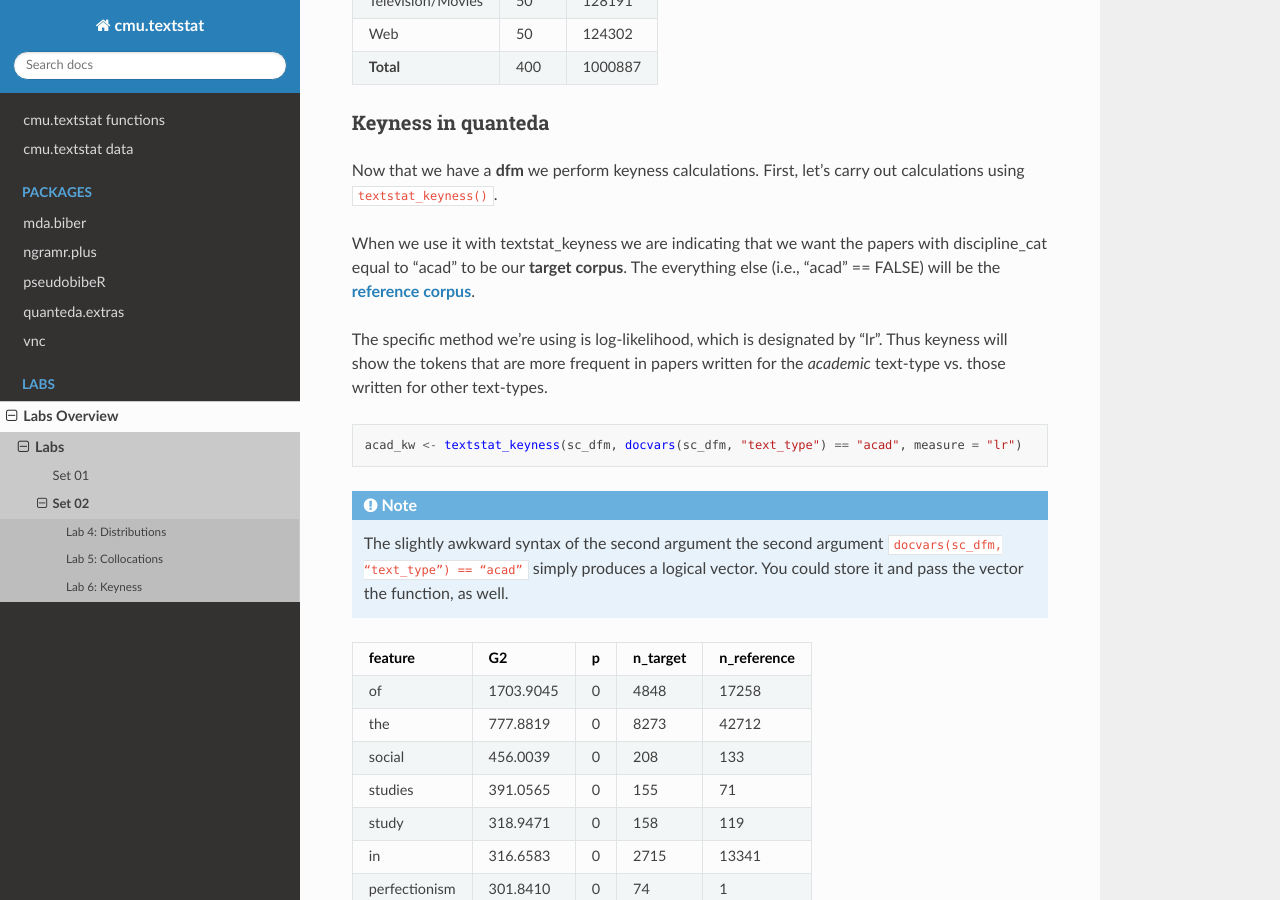
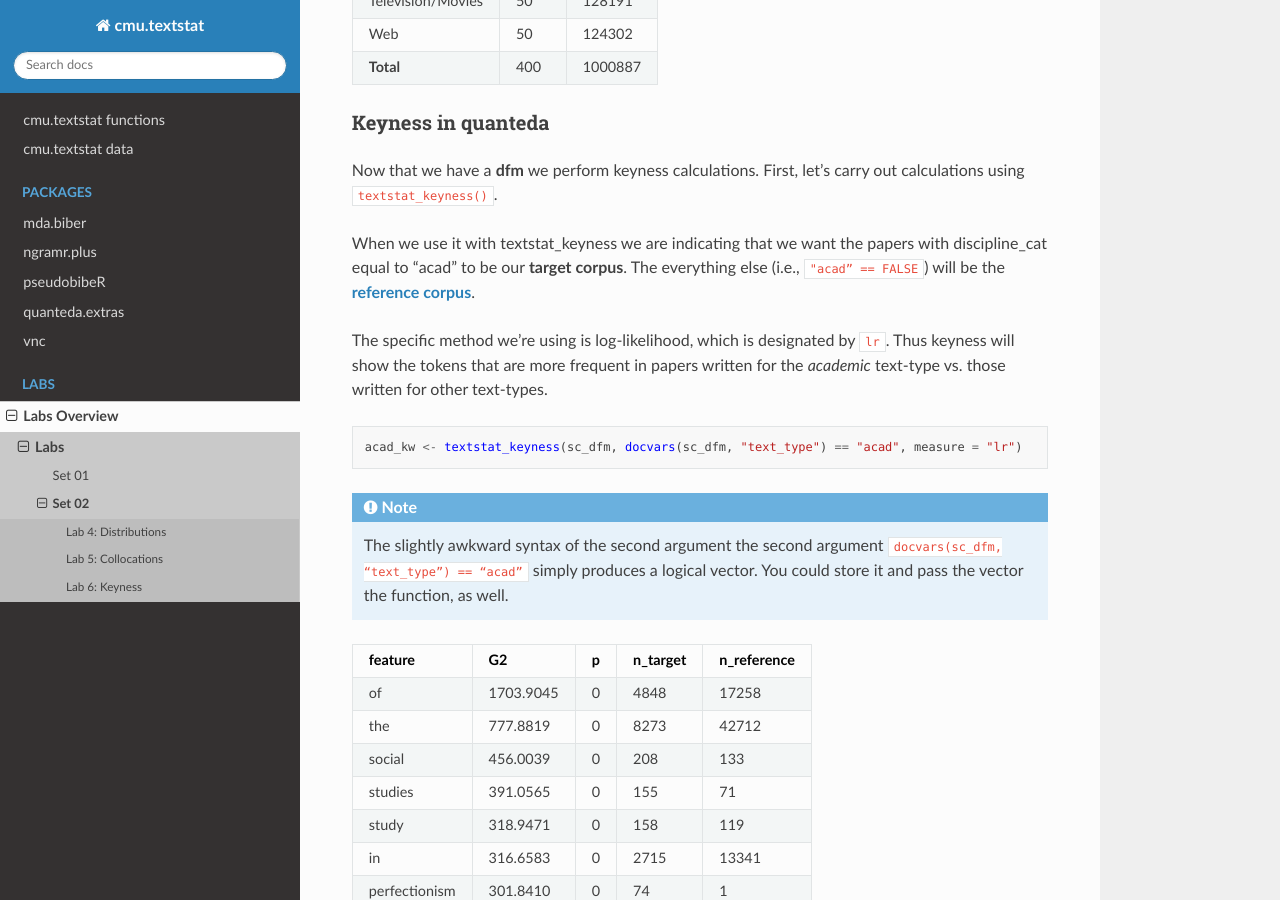
Before and after one commit to browndw/cmu-textstat-docs, a Sphinx documentation site: the page built from docs/labs/sets/set_02.md, in a window 1280 px wide and 900 px high, scrolled down 20361 px. Built offline with Sphinx 7.4.7 and the Read the Docs theme 2.0.0, drawn with Linux system fonts in a browser that asks for light colours.

Commit message:
Update set_02.md

```diff
--- a/docs/labs/sets/set_02.md
+++ b/docs/labs/sets/set_02.md
@@ -806,11 +806,11 @@ carry out calculations using `textstat_keyness()`.
 
 When we use it with textstat_keyness we are indicating that we want the
 papers with discipline_cat equal to “acad” to be our **target corpus**.
-The everything else (i.e., “acad” == FALSE) will be the **[reference
+The everything else (i.e., `"acad” == FALSE`) will be the **[reference
 corpus](https://www.researchgate.net/publication/336040325_The_reference_corpus_matters_Comparing_the_effect_of_different_reference_corpora_on_keyword_analysis)**.
 
 The specific method we’re using is log-likelihood, which is designated
-by “lr”. Thus keyness will show the tokens that are more frequent in
+by `lr`. Thus keyness will show the tokens that are more frequent in
 papers written for the *academic* text-type vs. those written for other
 text-types.
 
```
